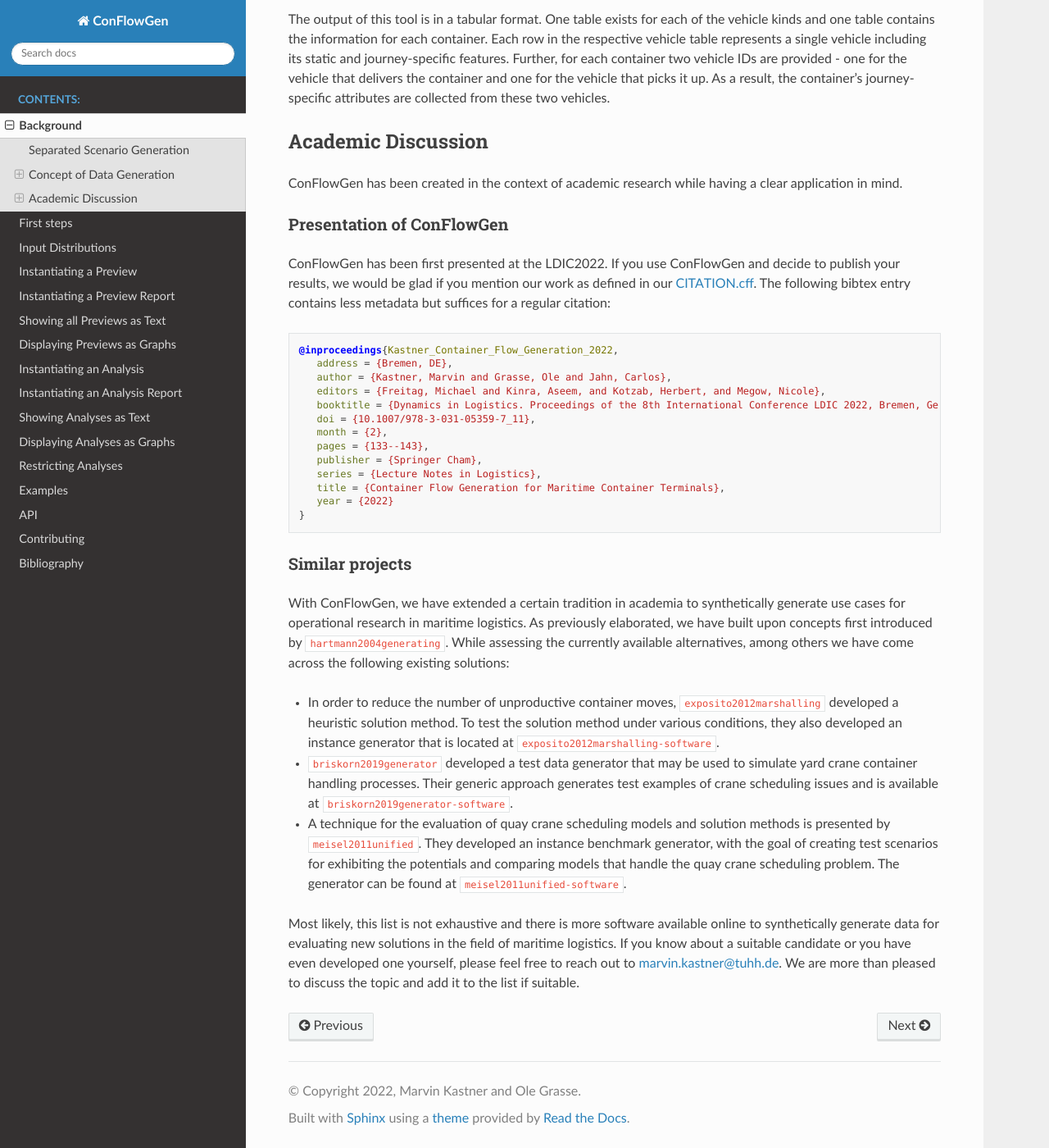
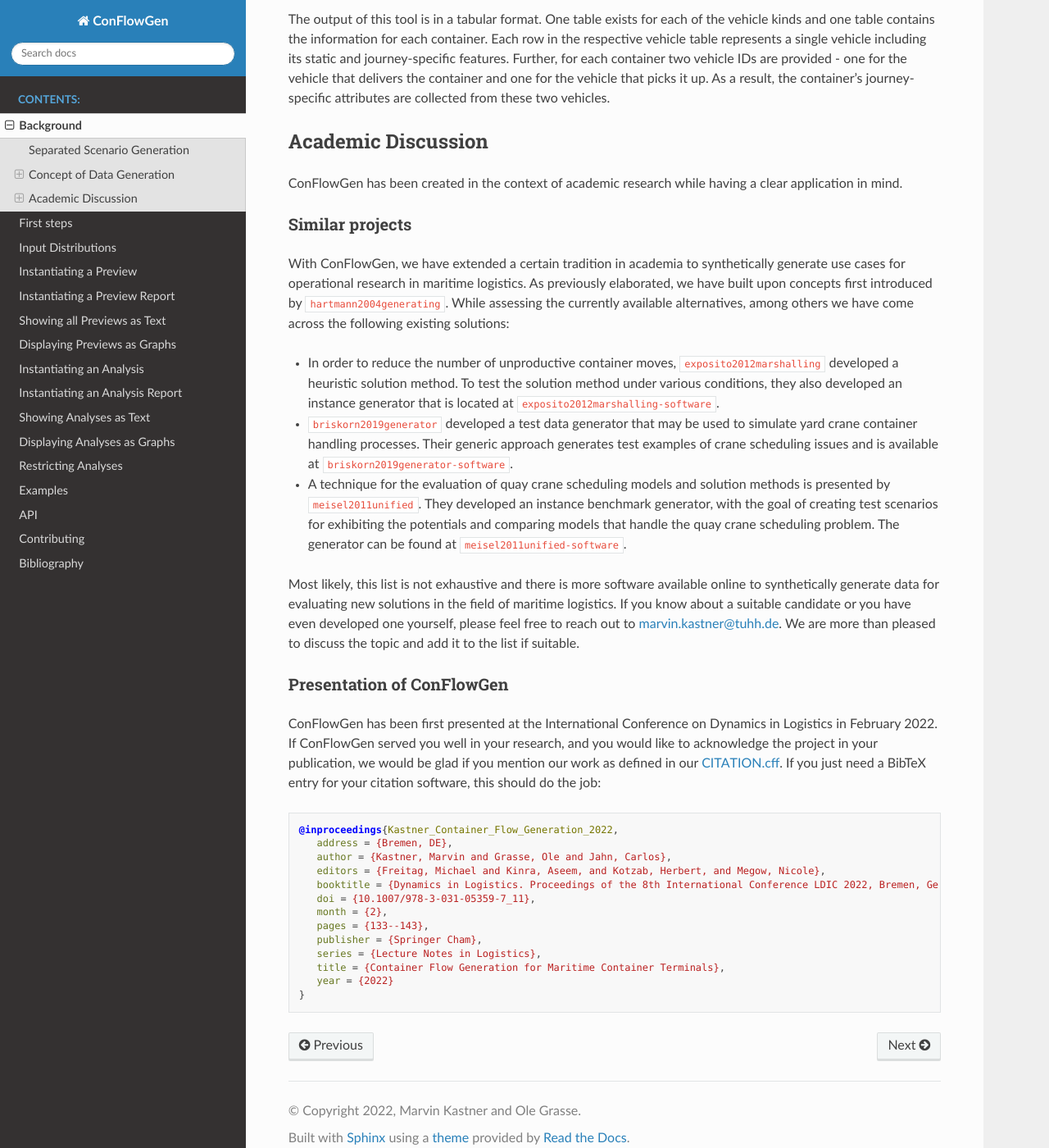
Before and after one commit to 1kastner/conflowgen, a Sphinx documentation site: the page built from docs/background.rst, in a window 1280 px wide and 1400 px high, scrolled down 3605 px. Shown: the whole window at 82% size. Built offline with Sphinx 7.4.7 and the Read the Docs theme 2.0.0, drawn with Linux system fonts in a browser that asks for light colours; cross-references to code outside the pages are shown as plain code; some of the changed lines change nothing that is shown.

Commit message:
Minor rework on the documentation

```diff
--- a/docs/background.rst
+++ b/docs/background.rst
@@ -169,30 +169,6 @@
 
 ConFlowGen has been created in the context of academic research while having a clear application in mind.
 
-Presentation of ConFlowGen
-~~~~~~~~~~~~~~~~~~~~~~~~~~
-
-ConFlowGen has been first presented at the LDIC2022.
-If you use ConFlowGen and decide to publish your results, we would be glad if you mention our work as defined in our
-`CITATION.cff <https://raw.githubusercontent.com/1kastner/conflowgen/main/CITATION.cff>`_.
-The following bibtex entry contains less metadata but suffices for a regular citation:
-
-.. code-block:: bibtex
-
-   @inproceedings{Kastner_Container_Flow_Generation_2022,
-      address = {Bremen, DE},
-      author = {Kastner, Marvin and Grasse, Ole and Jahn, Carlos},
-      editors = {Freitag, Michael and Kinra, Aseem, and Kotzab, Herbert, and Megow, Nicole},
-      booktitle = {Dynamics in Logistics. Proceedings of the 8th International Conference LDIC 2022, Bremen, Germany},
-      doi = {10.1007/978-3-031-05359-7_11},
-      month = {2},
-      pages = {133--143},
-      publisher = {Springer Cham},
-      series = {Lecture Notes in Logistics},
-      title = {Container Flow Generation for Maritime Container Terminals},
-      year = {2022}
-   }
-
 Similar projects
 ~~~~~~~~~~~~~~~~
 
@@ -224,3 +200,28 @@
 If you know about a suitable candidate or you have even developed one yourself, please feel free to reach out to
 marvin.kastner@tuhh.de.
 We are more than pleased to discuss the topic and add it to the list if suitable.
+
+Presentation of ConFlowGen
+~~~~~~~~~~~~~~~~~~~~~~~~~~
+
+ConFlowGen has been first presented at the International Conference on Dynamics in Logistics in February 2022.
+If ConFlowGen served you well in your research, and you would like to acknowledge the project in your publication,
+we would be glad if you mention our work as defined in our
+`CITATION.cff <https://raw.githubusercontent.com/1kastner/conflowgen/main/CITATION.cff>`_.
+If you just need a BibTeX entry for your citation software, this should do the job:
+
+.. code-block:: bibtex
+
+   @inproceedings{Kastner_Container_Flow_Generation_2022,
+      address = {Bremen, DE},
+      author = {Kastner, Marvin and Grasse, Ole and Jahn, Carlos},
+      editors = {Freitag, Michael and Kinra, Aseem, and Kotzab, Herbert, and Megow, Nicole},
+      booktitle = {Dynamics in Logistics. Proceedings of the 8th International Conference LDIC 2022, Bremen, Germany},
+      doi = {10.1007/978-3-031-05359-7_11},
+      month = {2},
+      pages = {133--143},
+      publisher = {Springer Cham},
+      series = {Lecture Notes in Logistics},
+      title = {Container Flow Generation for Maritime Container Terminals},
+      year = {2022}
+   }
```
Also changed, not shown: docs/images/separate_traffic_demand_scenarios_from_simulation.svg.
